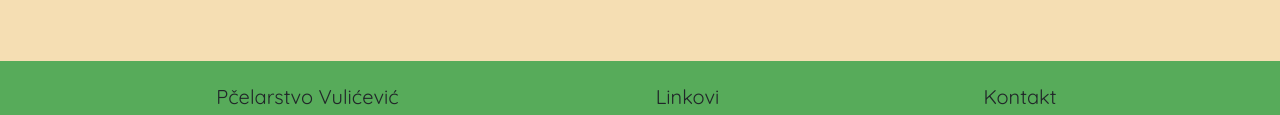
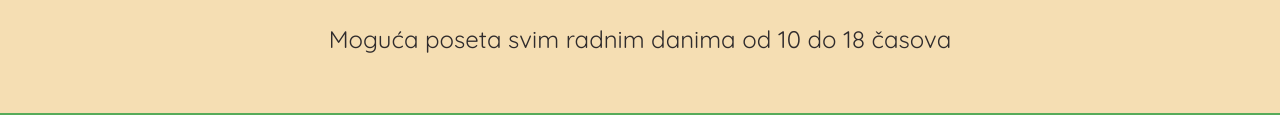
Before and after one commit to Dusan59/Pcelarsto-Vulicevic, a plain HTML site: page kontakt.html in a window 1280 px wide. Shown: the part 1225-1340 px from the top of the page. Drawn offline with nearby package versions, Linux system fonts and the light colour scheme.

Commit message:
Update kontakt.html

```diff
--- a/kontakt.html
+++ b/kontakt.html
@@ -63,23 +63,11 @@
               <div class="location d-flex justify-content-center my-3">
                 <iframe src="https://www.google.com/maps/embed?pb=!1m18!1m12!1m3!1d2851.4174576639048!2d20.956373876561003!3d44.383551604888446!2m3!1f0!2f0!3f0!3m2!1i1024!2i768!4f13.1!3m3!1m2!1s0x4750cf6cb828f95f%3A0x20d84931199320b5!2zNy4ganVsYSwg0KHQvNC10LTQtdGA0LXQstGB0LrQsCDQn9Cw0LvQsNC90LrQsA!5e0!3m2!1ssr!2srs!4v1711710498524!5m2!1ssr!2srs" loading="lazy" referrerpolicy="no-referrer-when-downgrade"></iframe>
               </div>
-              <div class="container-xxl info d-flex justify-content-around my-6 flex-wrap">
-                <div class="col-md-3">
-                 <!-- <h3 class="fs-1">Adresa</h3>
-                  <p class="fs-5">Adresa: 7 Jula br. 5 S. Palanka</p>
-                </div>
-                <div class="col-md-3">
-                  <h3 class="fs-1">Telefon</h3>
-                  <p class="fs-5">+381 5454121</p>
-                  <p class="fs-5">+381 3454521</p>
-                  <p class="fs-5">+381 5865422</p>
-                </div>
-                <div class="col-md-3">
-                  <h3 class="fs-1">Email</h3>
-                  <p class="fs-5">vulicevicpcelarstvo@gmail.com</p>
-                  <p class="fs-5">dusanvulicevic@gmail.com</p>
-                </div>
-              </div>-->
+              <div class="container-xxl info d-flex justify-content-center my-6 flex-wrap">
+                <div class="container-xl">
+                  <p class="text-center my-2 fs-4">Moguća poseta svim radnim danima od 10 do 18 časova</p>
+              </div>
+            </div>
             </div>
           </div>
     </main>
```
